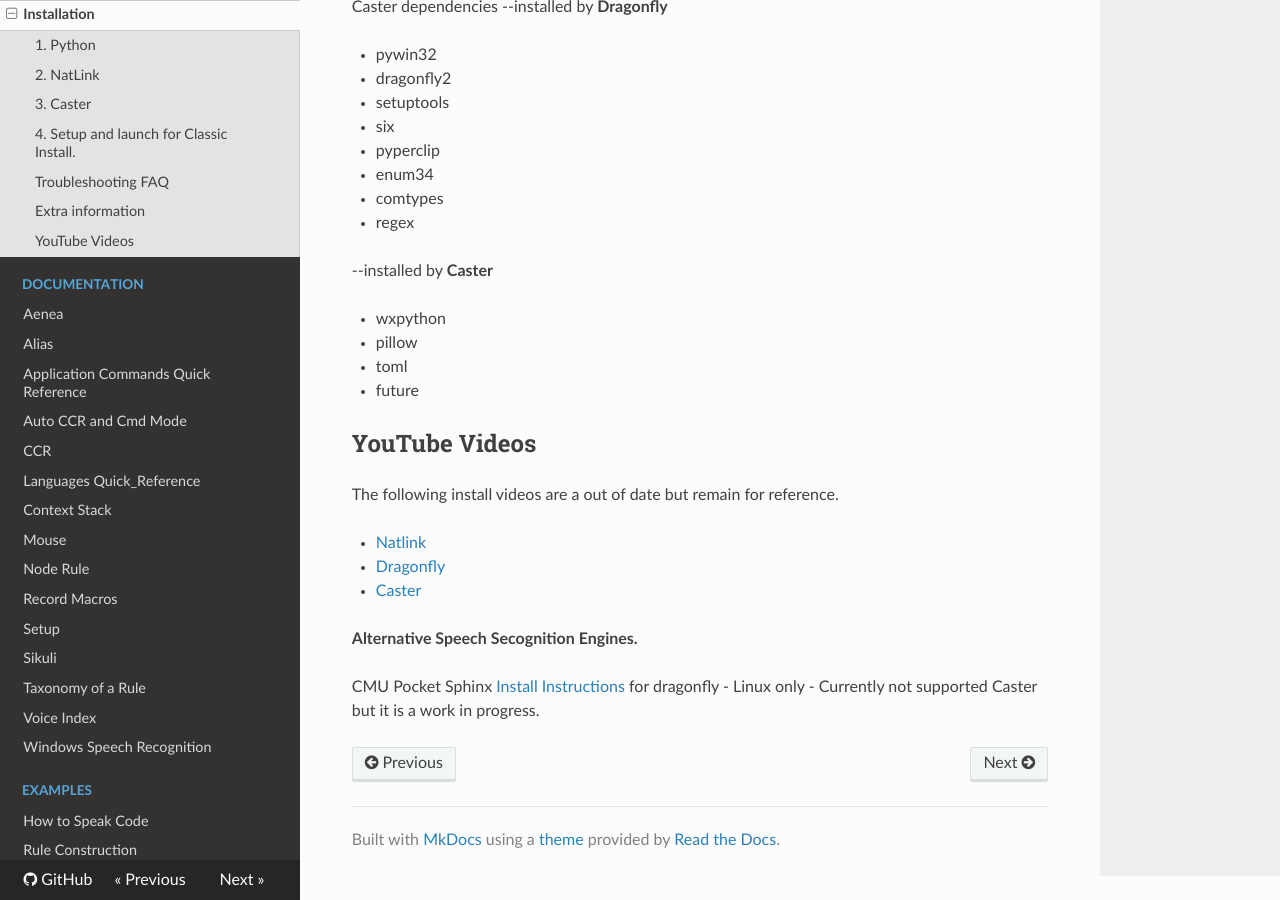
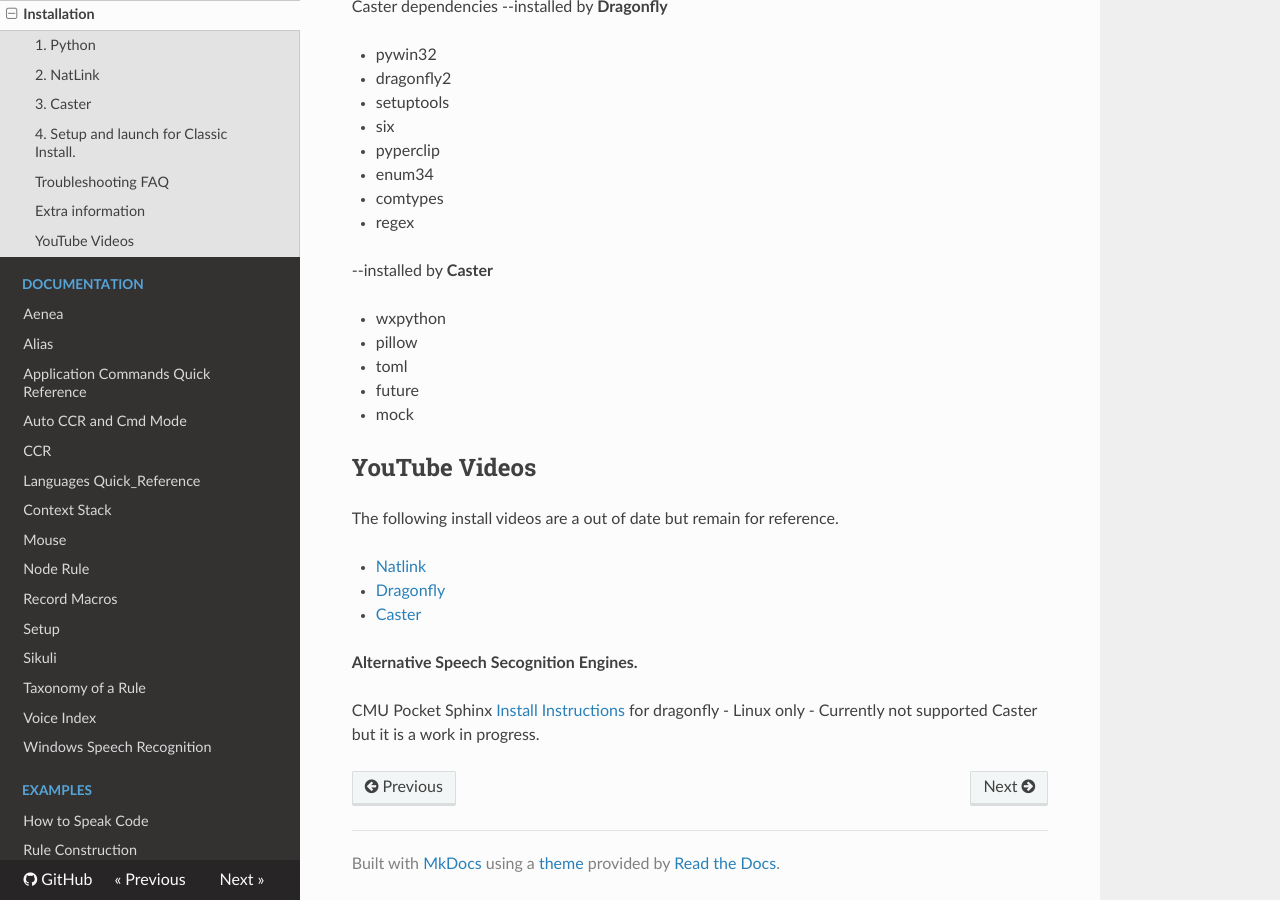
Before and after one commit to dictation-toolbox/Caster, an MkDocs documentation site: the page built from castervoice/doc/Installation.md, in a window 1280 px wide and 900 px high, scrolled down 4357 px. Built offline with MkDocs 1.6.1, drawn with Linux system fonts in a browser that asks for light colours; nearby versions of some CDN libraries; comment, search, counter and statistics services are not loaded.

Commit message:
Update Installation.md
added `mock` to Caster dependencies

```diff
--- a/castervoice/doc/Installation.md
+++ b/castervoice/doc/Installation.md
@@ -146,6 +146,7 @@ Caster dependencies
 - pillow
 - toml
 - future
+- mock
 
 ## YouTube Videos
 
```
